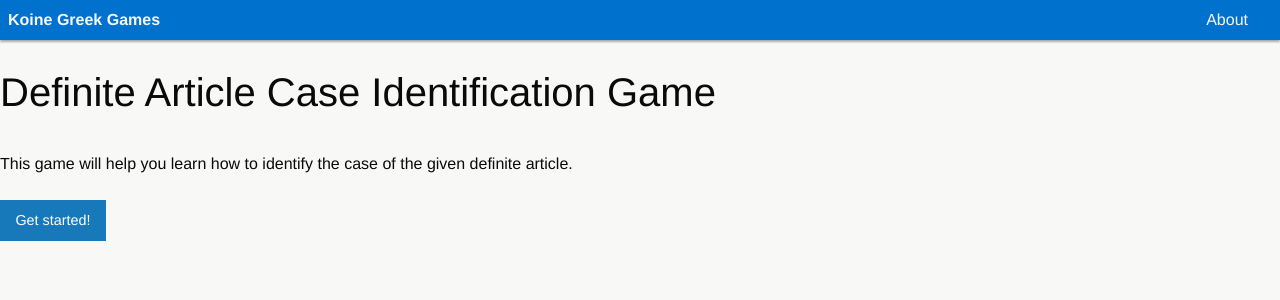
After one commit to fhightower/koine-greek-games, a Django app: page /games/definiteArticleCases/ in a window 1280 px wide. The commit adds this page. Shown: the top 300 px of the page. Run offline with Django 3.2, Linux system fonts and the light colour scheme; some libraries are stand-ins or nearby versions.

Commit message:
Improving definite article case identification game

```diff
--- a/games/urls.py
+++ b/games/urls.py
@@ -6,5 +6,5 @@ from django.conf.urls import url
 from . import views
 
 urlpatterns = [
-    url(r'^definiteArticles/', views.DefiniteArticles.as_view(), name='definite_articles')
+    url(r'^definiteArticleCases/', views.DefiniteArticles.as_view(), name='definite_article_cases')
 ]
--- a/games/views.py
+++ b/games/views.py
@@ -2,4 +2,4 @@ from django.views import generic
 
 
 class DefiniteArticles(generic.TemplateView):
-    template_name = 'games/definite_articles.html'
+    template_name = 'games/definite_article_cases.html'
--- /dev/null
+++ b/koine_greek_games/static/definiteArticleCaseIdentification.js
@@ -0,0 +1,142 @@
+function getRandomInt(max) {
+  return Math.floor(Math.random() * Math.floor(max));
+}
+
+var app = new Vue({
+  el: '#app',
+  delimiters: ['${','}'],
+  data: {
+    status: '',
+    currentQuestionIndex: 0,
+    gameStarted: false,
+    questions: [{
+      q: 'ὁ',
+      a: 'nominative',
+      successMessage: 'Correct! This definite article is masculine, singular, and nominative.'
+    }, {
+      q: 'οἱ',
+      a: 'nominative',
+      successMessage: 'Correct! This definite article is masculine, plural, nominative.'
+    }, {
+      q: 'τό',
+      a: 'nominative',
+      successMessage: 'Correct! This definite article is neuter, singular, and nominative.'
+    }, {
+      q: 'τά',
+      a: 'nominative',
+      successMessage: 'Correct! This definite article is neuter, plural, and nominative.'
+    }, {
+      q: 'ἡ',
+      a: 'nominative',
+      successMessage: 'Correct! This definite article is feminine, singular, and nominative.'
+    }, {
+      q: 'αἱ',
+      a: 'nominative',
+      successMessage: 'Correct! This definite article is feminine, plural, and nominative.'
+    }, {
+      q: 'τοῦ',
+      a: 'genitive',
+      successMessage: 'Correct! This definite article is masculine, singular, and genitive.'
+    }, {
+      q: 'τῶν',
+      a: 'genitive',
+      successMessage: 'Correct! This definite article is masculine, plural, and genitive.'
+    }, {
+      q: 'τῆς',
+      a: 'genitive',
+      successMessage: 'Correct! This definite article is feminine, singular, and genitive.'
+    }, {
+      q: 'τῶν',
+      a: 'genitive',
+      successMessage: 'Correct! This definite article is feminine, plural, and genitive.'
+    }, {
+      q: 'τοῦ',
+      a: 'genitive',
+      successMessage: 'Correct! This definite article is neuter, singular, and genitive.'
+    }, {
+      q: 'τῶν',
+      a: 'genitive',
+      successMessage: 'Correct! This definite article is neuter, plural, and genitive.'
+    }, {
+      q: 'τῷ',
+      a: 'dative',
+      successMessage: 'Correct! This definite article is masculine, singular, and dative.'
+    }, {
+      q: 'τοῖς',
+      a: 'dative',
+      successMessage: 'Correct! This definite article is masculine, plural, and dative.'
+    }, {
+      q: 'τῇ',
+      a: 'dative',
+      successMessage: 'Correct! This definite article is feminine, singular, and dative.'
+    }, {
+      q: 'ταῖς',
+      a: 'dative',
+      successMessage: 'Correct! This definite article is feminine, plural, and dative.'
+    }, {
+      q: 'τῷ',
+      a: 'dative',
+      successMessage: 'Correct! This definite article is neuter, singular, and dative.'
+    }, {
+      q: 'τοῖς',
+      a: 'dative',
+      successMessage: 'Correct! This definite article is neuter, plural, and dative.'
+    }, {
+      q: 'τόν',
+      a: 'accusative',
+      successMessage: 'Correct! This definite article is masculine, singular, and accusative.'
+    }, {
+      q: 'τούς',
+      a: 'accusative',
+      successMessage: 'Correct! This definite article is masculine, plural, and accusative.'
+    }, {
+      q: 'τήν',
+      a: 'accusative',
+      successMessage: 'Correct! This definite article is feminine, singular, and accusative.'
+    }, {
+      q: 'τάς',
+      a: 'accusative',
+      successMessage: 'Correct! This definite article is feminine, plural, and accusative.'
+    }, {
+      q: 'τό',
+      a: 'accusative',
+      successMessage: 'Correct! This definite article is neuter, singular, and accusative.'
+    }, {
+      q: 'τά',
+      a: 'accusative',
+      successMessage: 'Correct! This definite article is neuter, plural, and accusative.'
+    }],
+    possibleAnswers: ['nominative', 'genitive', 'dative', 'accusative'],
+  },
+  methods: {
+    getQuestion: function() {
+      return this.questions[this.currentQuestionIndex].q;
+    },
+    getSuccessMessage: function() {
+      return this.questions[this.currentQuestionIndex].successMessage;
+    },
+    nextQuestion: function() {
+      newIndex = getRandomInt(this.questions.length);
+
+      // avoid repetition of the same index
+      if (newIndex === this.currentQuestionIndex) {
+        this.nextQuestion();
+      } else {
+        this.status = '';
+        this.currentQuestionIndex = newIndex;
+      }
+    },
+    checkAnswer: function(answer) {
+      if (answer == this.questions[this.currentQuestionIndex].a) {
+        this.status = 'correct';
+      } else {
+        this.status = 'incorrect';
+      }
+    }
+  },
+  filters: {
+    titleCase: function (value) {
+      return value.charAt(0).toUpperCase() + value.slice(1)
+    }
+  }
+});
--- /dev/null
+++ b/templates/games/definite_article_cases.html
@@ -0,0 +1,39 @@
+{% extends 'koine_greek_games/base.html' %}
+
+{% block title %}Definite Articles Game - Koine Greek Games{% endblock %}
+
+{% block content %}
+    <h2>Definite Article Case Identification Game</h2>
+    <br>
+
+    <div id="app">
+        <div v-if="!gameStarted">
+            This game will help you learn how to identify the case of the given definite article.
+
+            <br><br>
+
+            <button class="button" v-on:click="gameStarted = true">Get started!</button>
+        </div>
+        <div v-if="gameStarted">
+            <h3>Select the case for this definite article: <b>${ getQuestion() }</b></h3>
+
+            <br>
+
+            <div v-for="answer in possibleAnswers" style="display: inline;">
+                <button class="button questionButton" :class="answer" v-on:click="checkAnswer(answer)">${ answer | titleCase }</button>
+            </div>
+
+            <div v-if="status === 'correct'">
+                ${ getSuccessMessage() }
+                <br>
+                <button class="button secondary" v-on:click="nextQuestion">Next ></button>
+            </div>
+            <div v-if="status === 'incorrect'">
+                Sorry, that's not correct. Try again.
+            </div>
+        </div>
+    </div>
+
+    {% load static %}
+    <script src="{% static "definiteArticleCaseIdentification.js" %}"></script>
+{% endblock %}
--- a/templates/koine_greek_games/index.html
+++ b/templates/koine_greek_games/index.html
@@ -11,6 +11,6 @@
     <br><br><br>
 
     <ul>
-        <li><a href="/games/definiteArticles/">Definite articles</a></li>
+        <li><a href="/games/definiteArticleCases/">Definite article case identification</a></li>
     </ul>
 {% endblock %}
```
Also changed, not shown: koine_greek_games/static/definiteArticles.js (deleted, +0 -49 lines), koine_greek_games/static/styles.css (+53 -0 lines), templates/games/definite_articles.html (deleted, +0 -34 lines).
